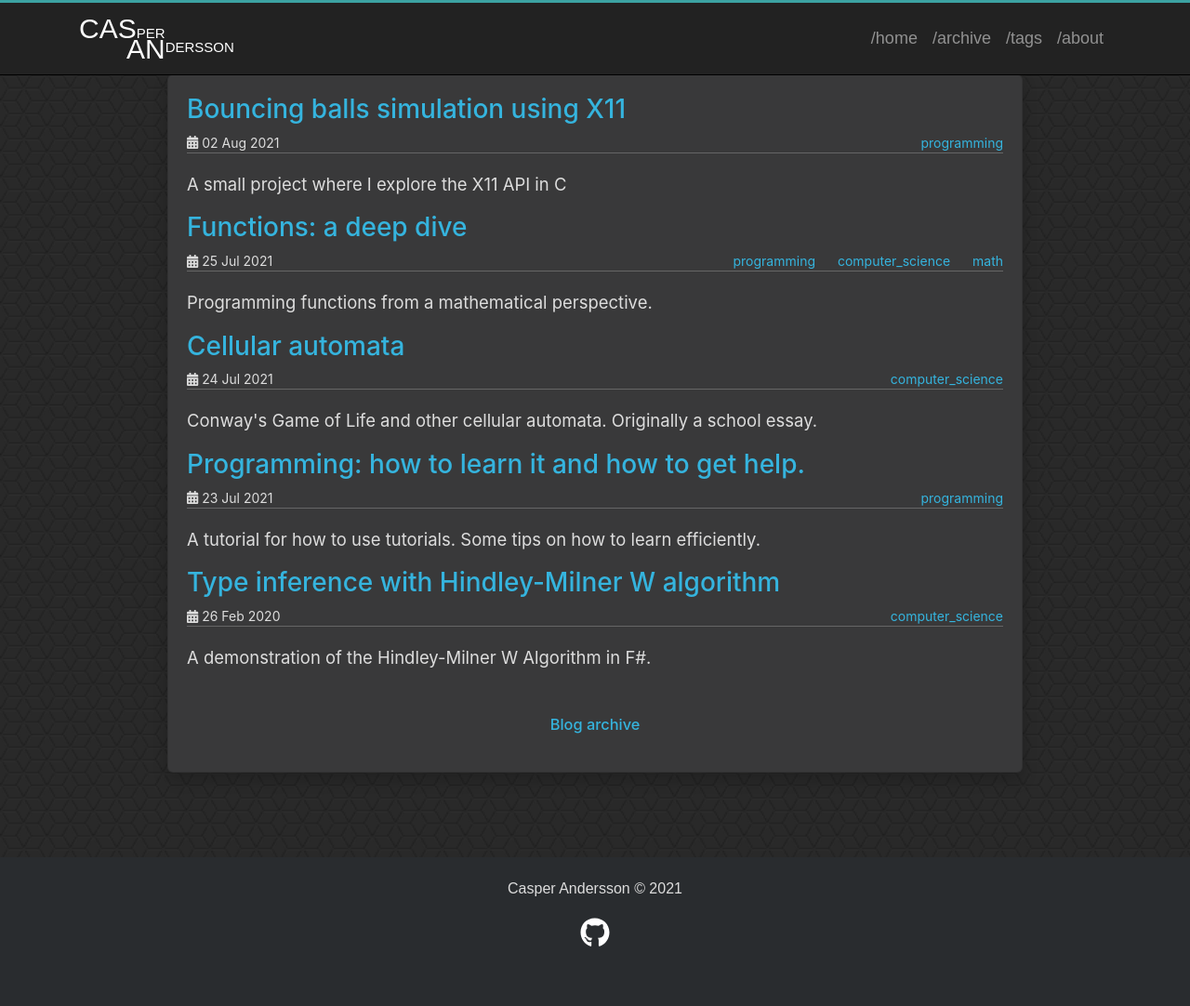
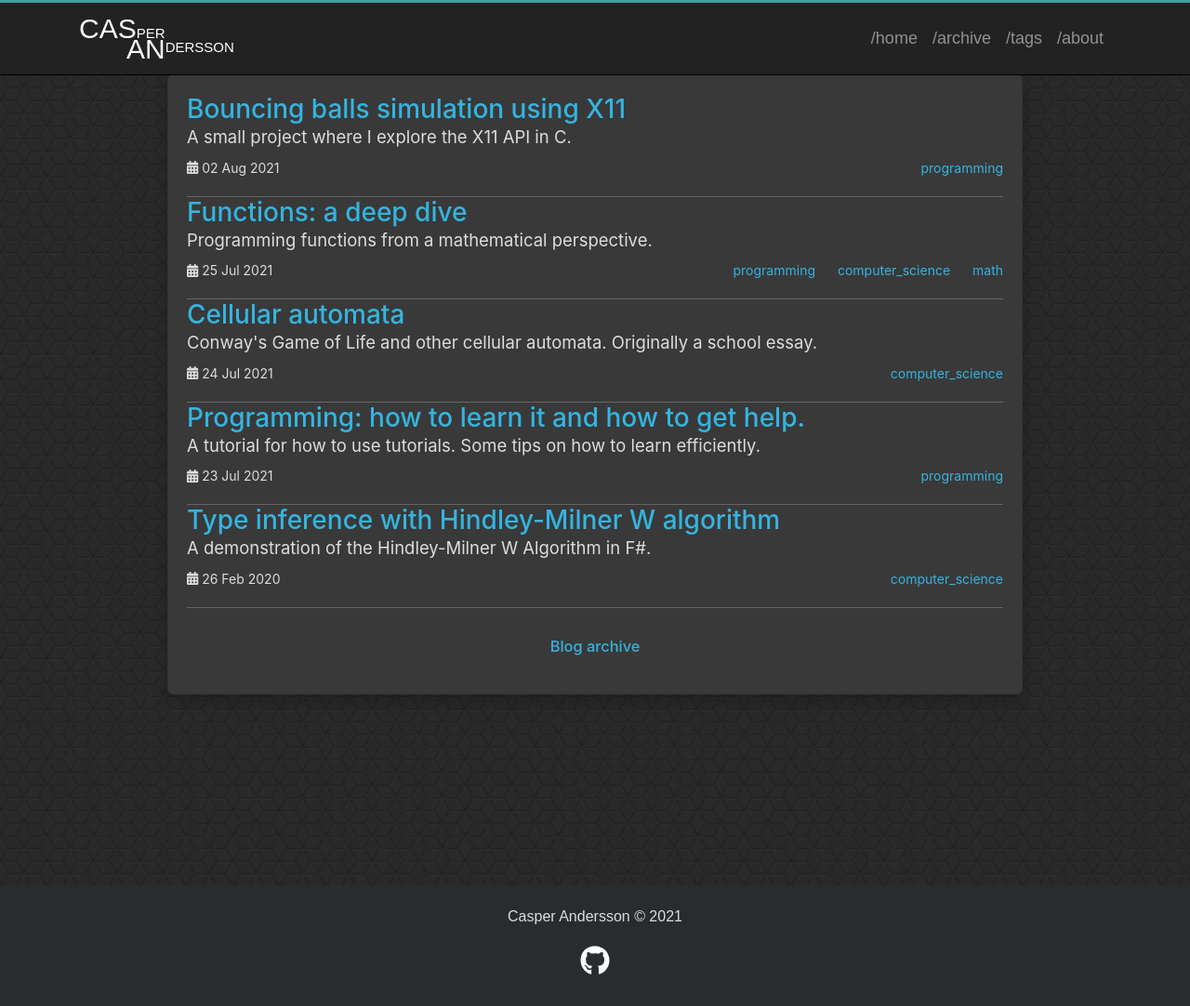
Before and after one commit to cappe987/cappe987.github.io, a Jekyll site: the page built from _layouts/home.html, in a window 1280 px wide and 1082 px high. Shown: the whole window at 93% size. Built offline with Jekyll 4.4.1, drawn with Linux system fonts in a browser that asks for light colours.

Commit message:
Adjusted post list. Fixed footer.
Signed-off-by: Casper Andersson <casper@casan.se>

```diff
--- a/_layouts/home.html
+++ b/_layouts/home.html
@@ -8,6 +8,12 @@
         {{ post.title }}
     </a>
 </h2>
+
+<div class="post-descr">
+    <p>
+        {{ post.description }}
+    </p>
+</div>
 
 <div class="post-meta">
     <div class="post-time">
@@ -21,11 +27,6 @@
     </ul>
 </div>
 
-<div class="post-descr">
-    <p>
-        {{ post.description }}
-    </p>
-</div>
 {% endfor %}
 
 
--- a/_layouts/page.html
+++ b/_layouts/page.html
@@ -6,7 +6,7 @@
           <div class="row">
 		  <!--            <div class="col-md-8 offset-md-1"> -->
             <div class="col-md-10 offset-md-1">
-              <div class="card post-content">
+             <div class="card post-content">
                 {{ content }}
               </div>
             </div>
--- a/assets/css/theme.scss
+++ b/assets/css/theme.scss
@@ -37,10 +37,15 @@
 //********************************************************
 //                  Common styles
 //********************************************************
+html {
+//  height: 100%;
+}
+
 body {
   color: $font-color;
   background: $background-color url(pics/background/#{$background-pattern});
   background-size: 50px;
+  height: 100%;
 }
 .card {
   background-color: $post-panel-color;
@@ -94,7 +99,8 @@
 //********************************************************
 ul.social-media {
   text-align: center;
-  padding: 0 0 10px 0;
+  padding: 0 0 0 0;
+  margin-bottom: 0;
   li {
     display: inline-block;
   }
@@ -179,6 +185,8 @@
   border-color: #666666;
   border-style: solid;
   margin: 0 0 20px;
+  padding-bottom: 20px;
+  margin-bottom: 0;
   ul {
     display: inline;
     padding-left: 0;
@@ -196,6 +204,11 @@
 
 .post-descr {
   font-size: 1.2em;
+  margin-bottom: -0.5em;
+  margin-top: -0.5em;
+//  border-width: 0 0 1px 0;
+//  border-color: #666666;
+//  border-style: solid;
 }
 .post-footer {
   height: 40px;
@@ -337,6 +350,7 @@
 //********************************************************
 .footer {
   text-align: center;
+  margin-bottom: 0;
 }
 
 .footer-distributed {
@@ -368,7 +382,7 @@
   position: relative;
 }
 .content{
-  padding-bottom: 250px;
+  padding-bottom: 10em;
 //  padding-bottom: fill;
 //margin-bottom: 100%;
 //padding-bottom: 100%;
@@ -457,7 +471,7 @@
   }
   .footer-distributed .footer {
     float: none;
-    margin: 0 auto 20px;
+    margin: 0 auto 0;
   }
   .footer-distributed .footer {
     line-height: 1.8;
```
Also changed, not shown: _posts/2021-07-24-cellular-automata.md (+4 -11 lines), _posts/2021-08-02-bouncing-balls-X11.md (+1 -1 lines).
